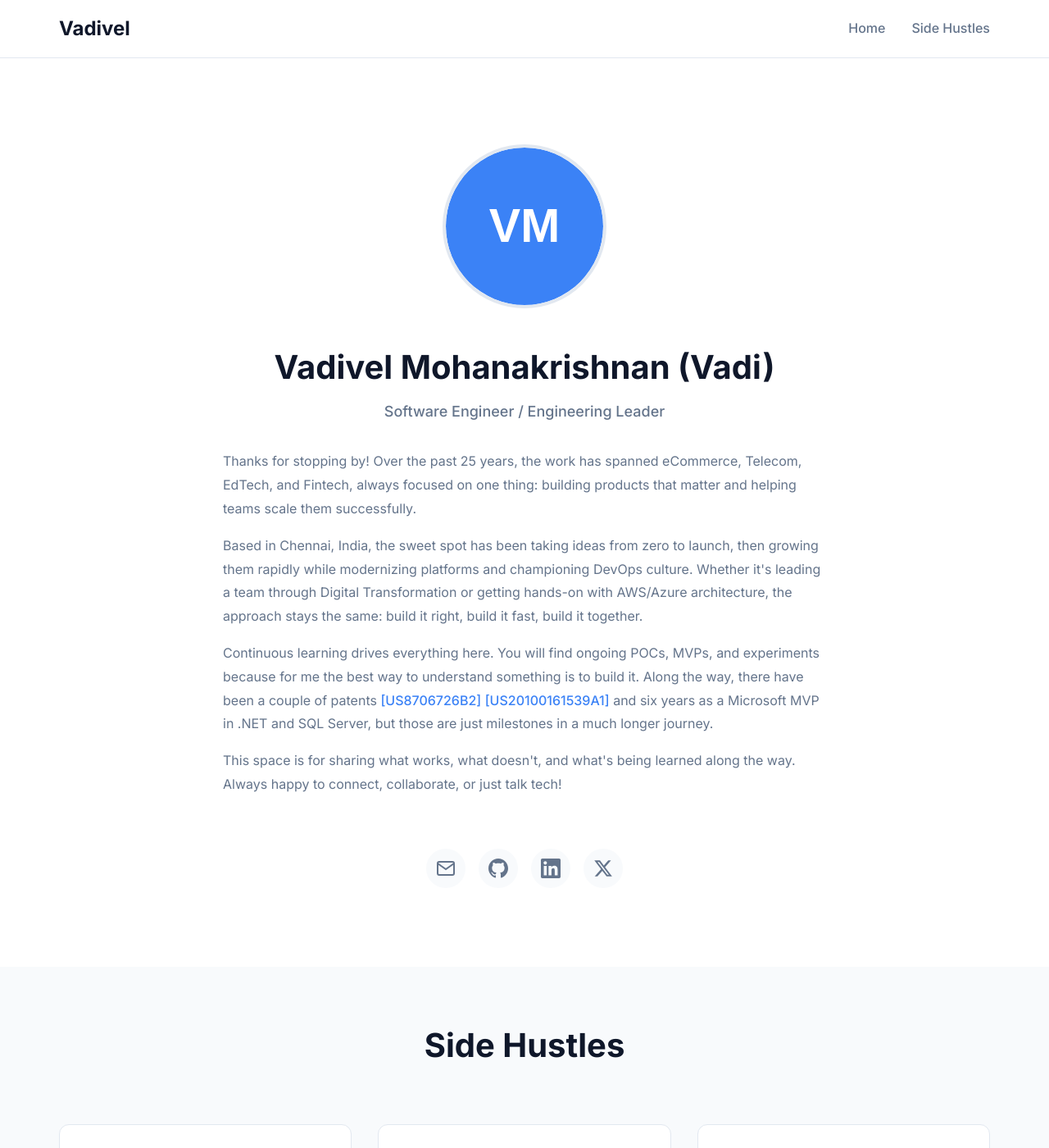
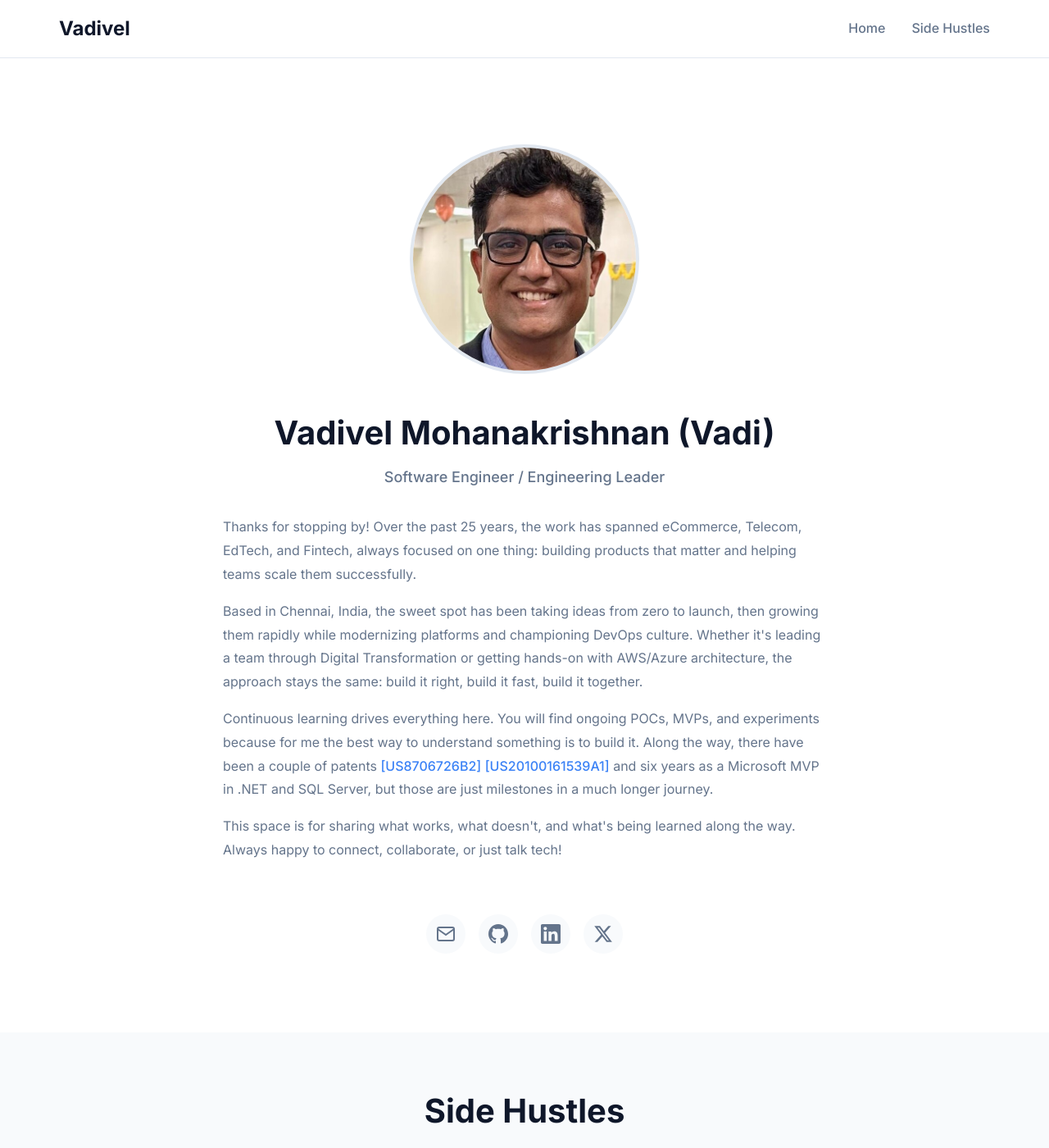
Before and after one commit to vmvadivel/vmvadivel.github.io, a Jekyll site: the page built from index.html, in a window 1280 px wide and 1400 px high. Shown: the whole window at 82% size. Built offline with Jekyll 4.4.1, drawn with Linux system fonts in a browser that asks for light colours.

Commit message:
fix added profile pic and relevant css changes

```diff
--- a/_data/personal.yml
+++ b/_data/personal.yml
@@ -12,7 +12,7 @@ bio: |
   This space is for sharing what works, what doesn't, and what's being learned along the way. Always happy to connect, collaborate, or just talk tech!
 
 # Profile photo
-photo: "/assets/img/profile.svg"
+photo: "/assets/img/profile.jpg"
 
 # Patents (integrated into bio above, but kept here for reference)
 patents:
--- a/assets/css/main.css
+++ b/assets/css/main.css
@@ -144,10 +144,11 @@ main {
 }
 
 .hero-photo img {
-  width: 200px;
-  height: 200px;
+  width: 280px;
+  height: 280px;
   border-radius: 50%;
   object-fit: cover;
+  object-position: center 20%;  /* ← Adjust vertical position */
   border: 4px solid var(--color-border);
 }
 
@@ -665,8 +666,8 @@ main {
   }
 
   .hero-photo img {
-    width: 150px;
-    height: 150px;
+    width: 220px;
+    height: 220px;
   }
 
   .projects-grid {
```
Also changed, not shown: assets/img/profile.jpg (added).
